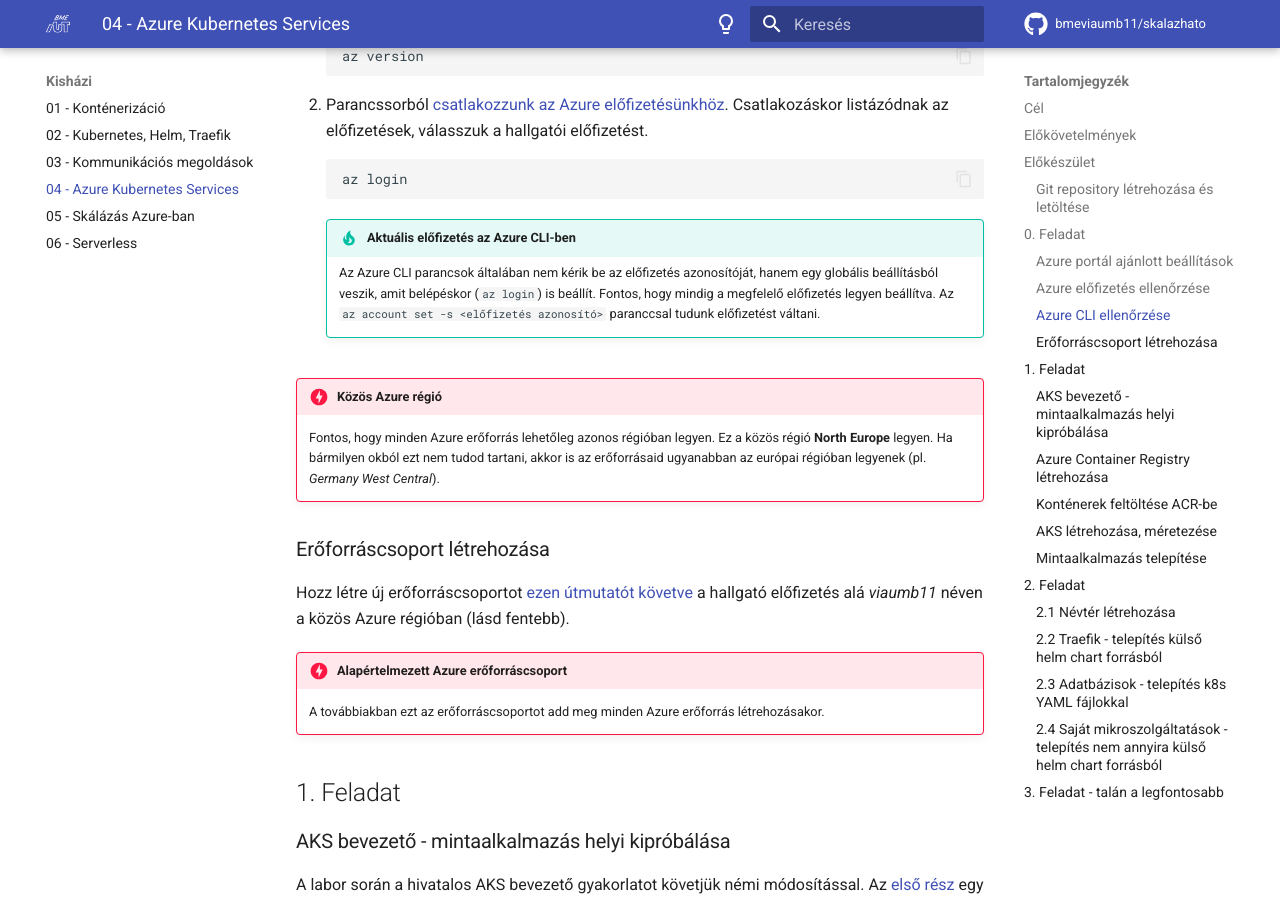
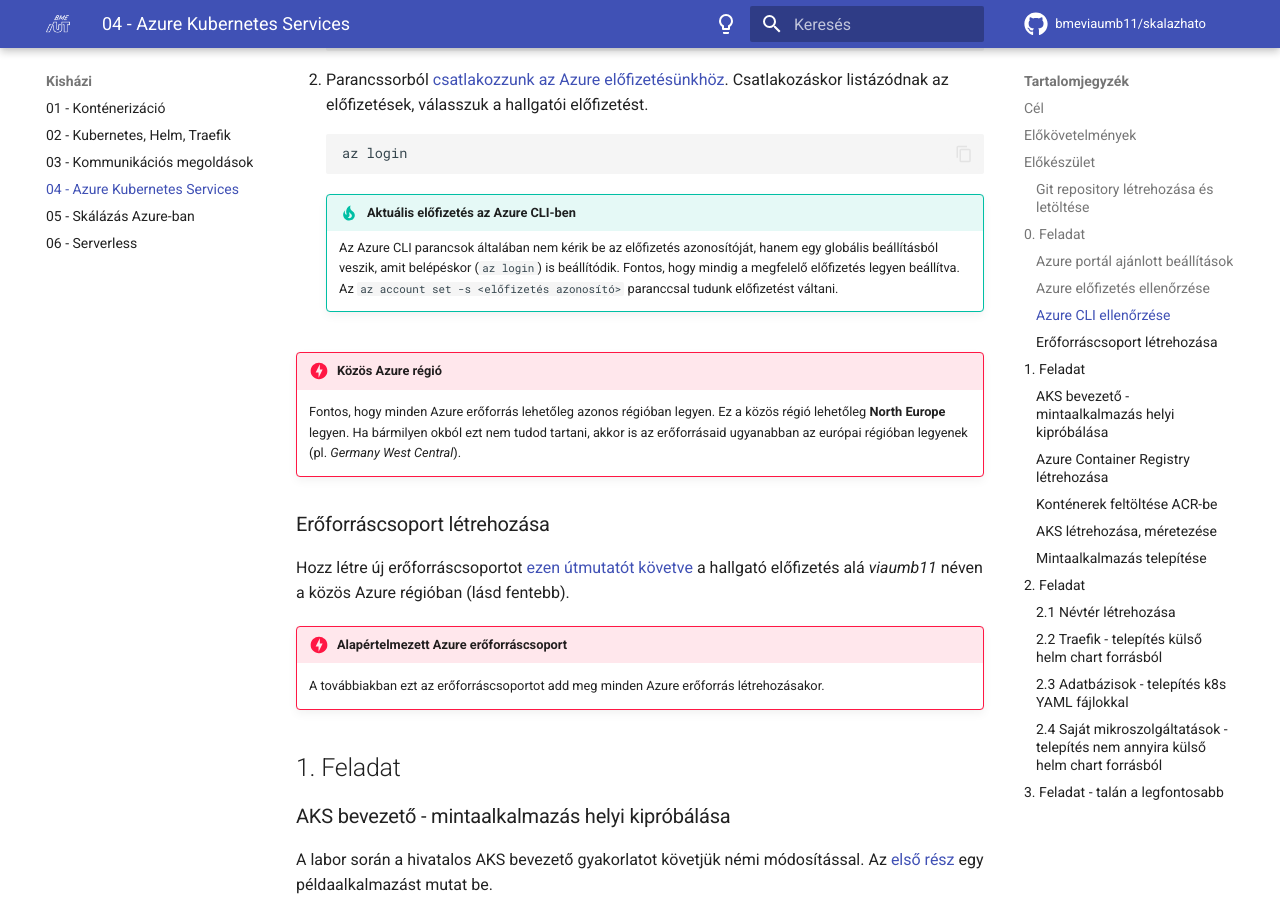
Before and after one commit to bmeviaumb11/skalazhato, an MkDocs documentation site: the page built from docs/homework/04-aks/index.md, in a window 1280 px wide and 900 px high, scrolled down 2338 px. Built offline with MkDocs 1.6.1 and Material for MkDocs 9.7.7, drawn with Linux system fonts in a browser that asks for light colours; emoji names are drawn with the system emoji font; comment, search, counter and statistics services are not loaded; some of the changed text lies outside the part shown.

Commit message:
Update prerequisites and instructions in index.md for clarity and completeness

````diff
--- a/docs/homework/04-aks/index.md
+++ b/docs/homework/04-aks/index.md
@@ -43,7 +43,7 @@
 
 ### Azure portál ajánlott beállítások
 
-1. Lépjünk be az [Azure portálra](https://portal.azure.com)
+1. Lépjünk be az [Azure portálra](https://portal.azure.com).
 
 2. Jobb felül nyissuk meg a beállításokat (fogaskerék ikon).
 
@@ -77,10 +77,10 @@
     ```
 
     !!! tip "Aktuális előfizetés az Azure CLI-ben"
-        Az Azure CLI parancsok általában nem kérik be az előfizetés azonosítóját, hanem egy globális beállításból veszik, amit belépéskor (`az login`) is beállít. Fontos, hogy mindig a megfelelő előfizetés legyen beállítva. Az `az account set -s <előfizetés azonosító>` paranccsal tudunk előfizetést váltani.
+        Az Azure CLI parancsok általában nem kérik be az előfizetés azonosítóját, hanem egy globális beállításból veszik, amit belépéskor (`az login`) is beállítódik. Fontos, hogy mindig a megfelelő előfizetés legyen beállítva. Az `az account set -s <előfizetés azonosító>` paranccsal tudunk előfizetést váltani.
 
 !!! danger "Közös Azure régió"
-    Fontos, hogy minden Azure erőforrás lehetőleg azonos régióban legyen. Ez a közös régió **North Europe** legyen. Ha bármilyen okból ezt nem tudod tartani, akkor is az erőforrásaid ugyanabban az európai régióban legyenek (pl. *Germany West Central*).
+    Fontos, hogy minden Azure erőforrás lehetőleg azonos régióban legyen. Ez a közös régió lehetőleg **North Europe** legyen. Ha bármilyen okból ezt nem tudod tartani, akkor is az erőforrásaid ugyanabban az európai régióban legyenek (pl. *Germany West Central*).
 
 ### Erőforráscsoport létrehozása
 
````
Also changed, not shown: other parts of docs/homework/04-aks/index.md (+5 -5 lines).
